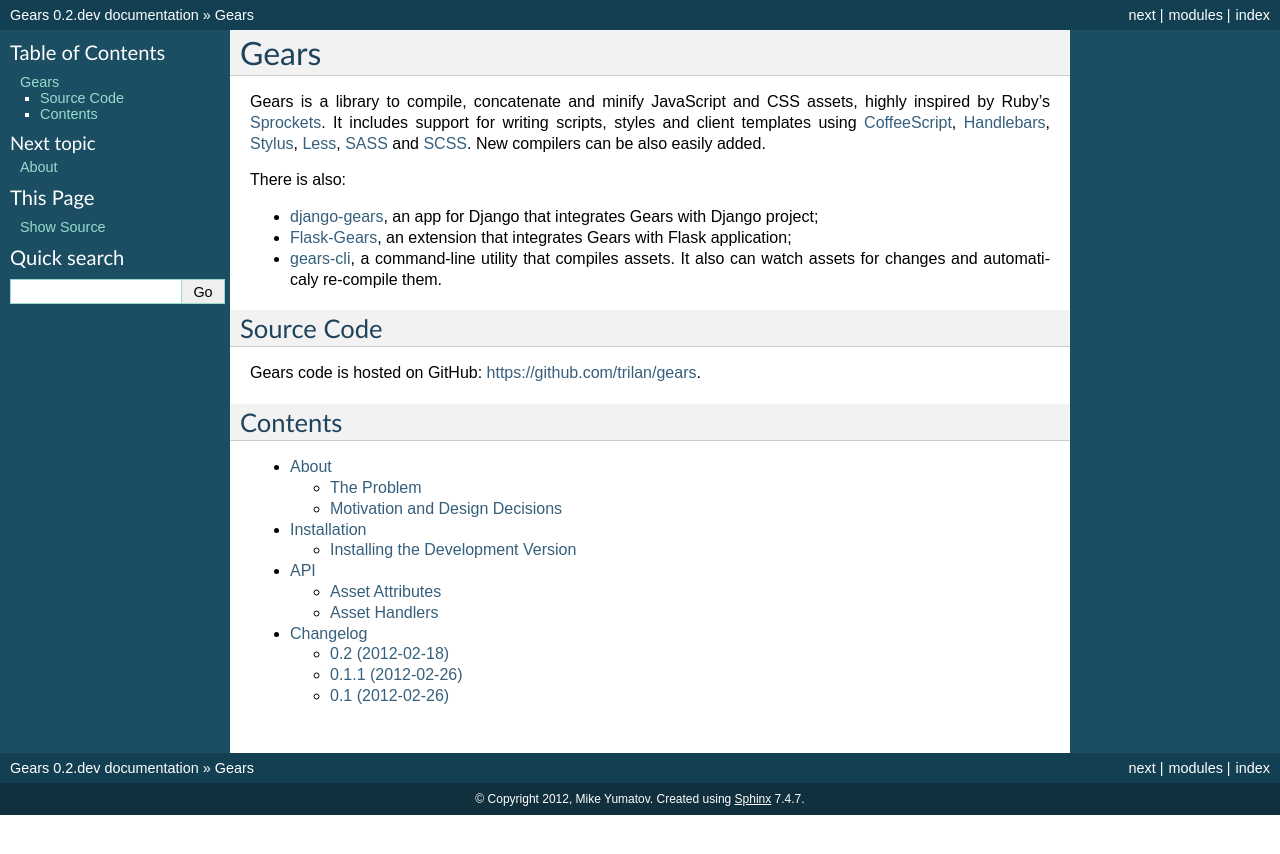
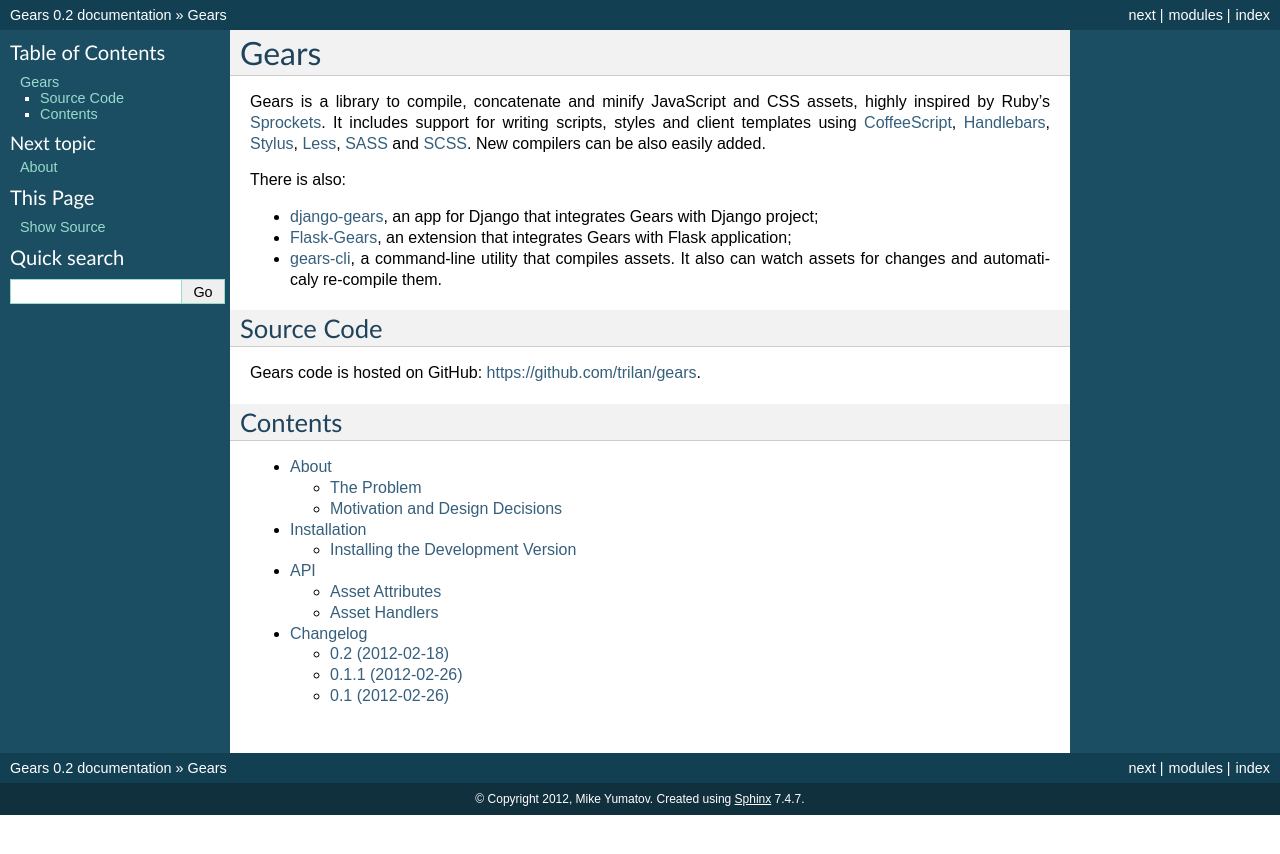
Before and after one commit to gears/gears, a Sphinx documentation site: the page built from docs/index.rst, in a window 1280 px wide. Shown: the top 854 px of the page. Built offline with Sphinx 7.4.7, drawn with Linux system fonts in a browser that asks for light colours.

Commit message:
Bump version number

```diff
--- a/docs/conf.py
+++ b/docs/conf.py
@@ -50,7 +50,7 @@
 # The short X.Y version.
 version = '0.2'
 # The full version, including alpha/beta/rc tags.
-release = '0.2.dev'
+release = '0.2'
 
 # The language for content autogenerated by Sphinx. Refer to documentation
 # for a list of supported languages.
--- a/setup.py
+++ b/setup.py
@@ -8,7 +8,7 @@
 
 setup(
     name='Gears',
-    version='0.2.dev',
+    version='0.2',
     license='ISC',
     description='Compiles and concatenates JavaScript and CSS assets.',
     long_description=read('README.rst'),
```
